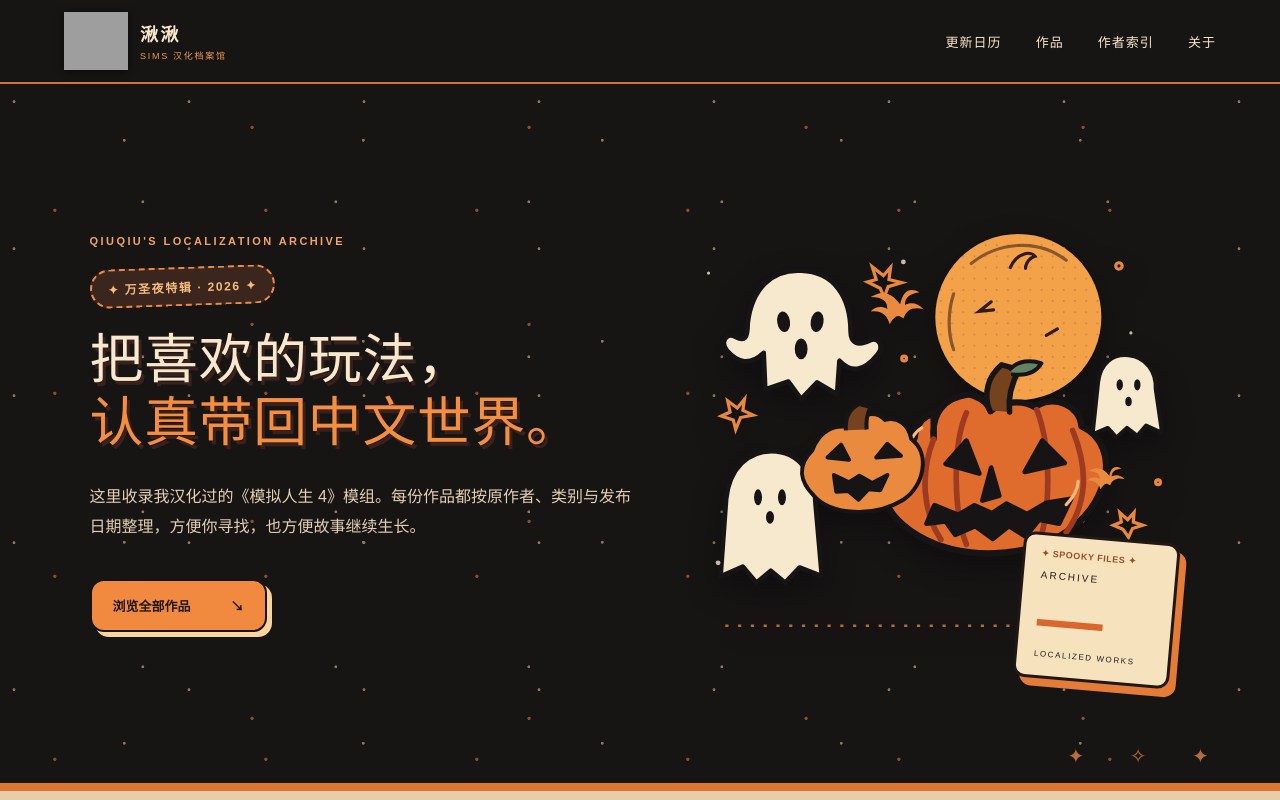
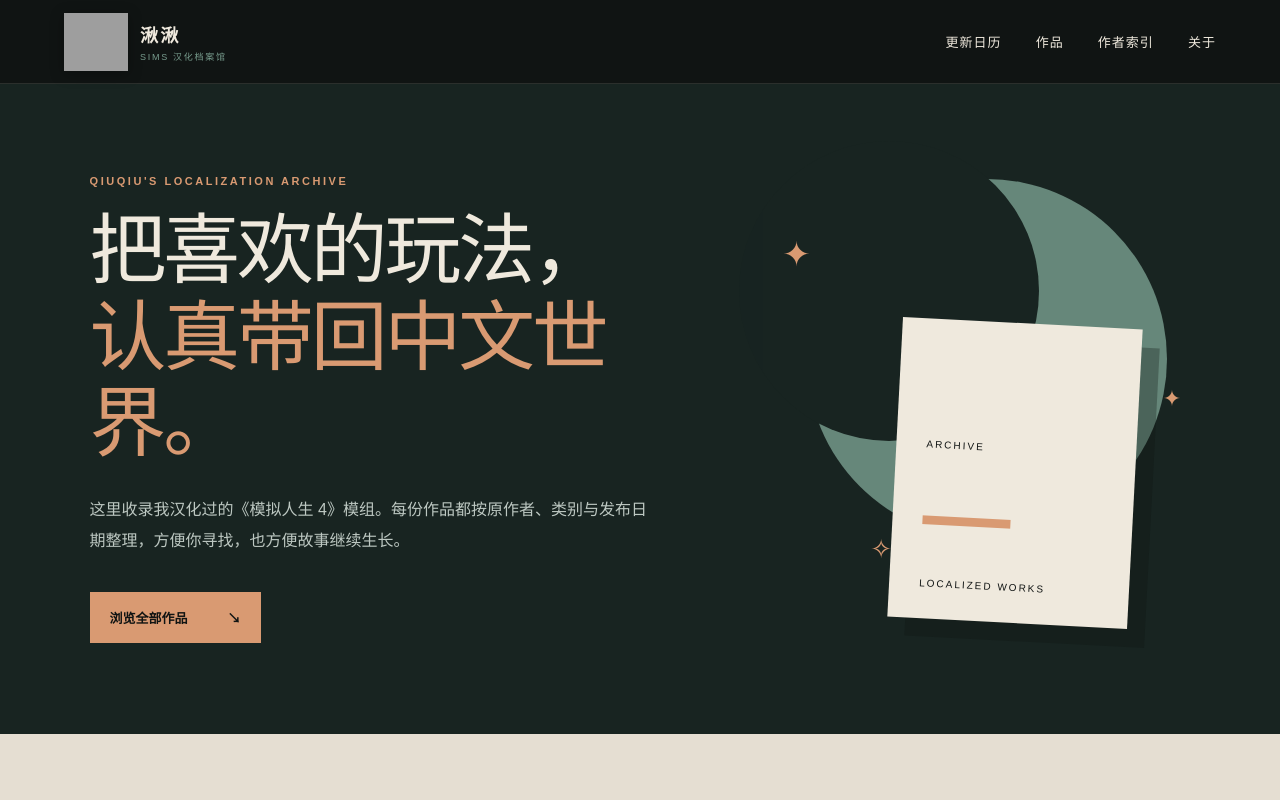
Before and after one commit to niuai-ui/qiuqiu-portfolio, a plain HTML site: page site/index.html in a window 1280 px wide. Shown: the top 800 px of the page. Drawn offline with Linux system fonts and the light colour scheme; no server answers; grey boxes are pictures that could not be loaded; a web font is replaced by a local one.

Commit message:
结束万圣节主题并恢复常规首页

```diff
--- a/site/index.html
+++ b/site/index.html
@@ -14,7 +14,6 @@
   <title>湫湫 Sims 汉化档案馆</title>
   <link rel="icon" href="images/favicon.png">
   <link rel="stylesheet" href="styles.css">
-  <link rel="stylesheet" href="halloween.css">
   <script async src="https://www.googletagmanager.com/gtag/js?id=G-Q7WCMPGFZ0"></script>
   <script>
     window.dataLayer = window.dataLayer || [];
@@ -33,12 +32,11 @@
     <section class="hero">
       <div class="hero-copy">
         <p class="eyebrow">QIUQIU'S LOCALIZATION ARCHIVE</p>
-        <span class="seasonal-tag">✦ 万圣夜特辑 · 2026 ✦</span>
         <h1>把喜欢的玩法，<br><em>认真带回中文世界。</em></h1>
         <p class="lead">这里收录我汉化过的《模拟人生 4》模组。每份作品都按原作者、类别与发布日期整理，方便你寻找，也方便故事继续生长。</p>
         <a class="primary" href="#works">浏览全部作品 <span>↘</span></a>
       </div>
-      <div class="hero-art" aria-hidden="true"><img class="halloween-illustration" src="images/decor/halloween-collage.svg" alt=""><div class="archive-card"><span>ARCHIVE</span><b id="hero-count">—</b><small>LOCALIZED WORKS</small></div></div>
+      <div class="hero-art" aria-hidden="true"><div class="moon"></div><div class="archive-card"><span>ARCHIVE</span><b id="hero-count">—</b><small>LOCALIZED WORKS</small></div><i class="star s1">✦</i><i class="star s2">✦</i><i class="star s3">✧</i></div>
     </section>
 
     <section class="daily-section" aria-labelledby="daily-title">
```
